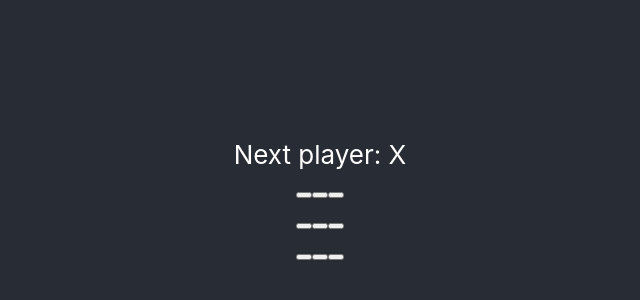
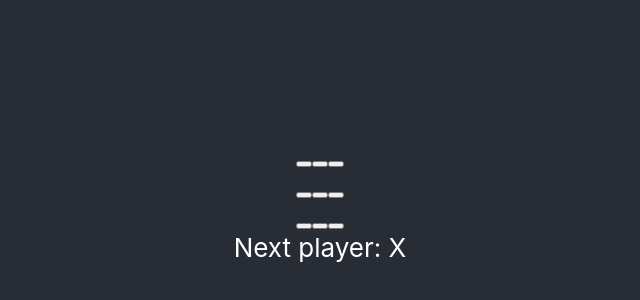
Before and after one commit to okojomoeko/react-tutorial, a React (Create React App) app: page / in a window 1280 px wide. Shown: the part 186-486 px from the top of the page, without its empty margins (320-960 px from the left). Built offline with nearby package versions, Linux system fonts and the light colour scheme.

Commit message:
Lifting State Up, Again

```diff
--- a/src/components/Board.tsx
+++ b/src/components/Board.tsx
@@ -2,35 +2,17 @@ import React from 'react'
 import Square from './Square';
 import calculateWinner from '../controller/calculateWinner'
 
-export default function Board() {
-  const [squares, setSquares] = React.useState(Array(9).fill(null));
-  const [xIsNext, setIsNext] = React.useState(true);
+export default function Board(props: any) {
+
 
   function renderSquare(i: number) {
-    return <Square value={squares[i]} onClick={() => handleClick(i)}></Square>
+    return <Square value={props.squares[i]} onClick={() => props.onClick(i)}></Square>
   }
 
-  function handleClick(i: number) {
-    const _squares = squares.slice();
-    if (calculateWinner(squares) || squares[i]) {
-      return;
-    }
-    _squares[i] = xIsNext ? 'X' : 'O';
-    setSquares(_squares);
-    setIsNext(!xIsNext);
-  }
 
-  const winner = calculateWinner(squares);
-  let status;
-  if (winner) {
-    status = 'Winner: ' + winner;
-  } else {
-    status = 'Next player: ' + (xIsNext ? 'X' : 'O');
-  }
 
   return (
     <div>
-      <div className="status">{status}</div>
       <div className="board-row">
         {renderSquare(0)}
         {renderSquare(1)}
--- a/src/components/Game.tsx
+++ b/src/components/Game.tsx
@@ -1,15 +1,43 @@
 import React from 'react';
 import Board from './Board';
+import calculateWinner from '../controller/calculateWinner'
 
 
 export default function Game() {
+  const [xIsNext, setIsNext] = React.useState(true);
+  const [history, setHistory] = React.useState([{ squares: Array(9).fill(null) }]);
+
+  function handleClick(i: number) {
+    const _history = history;
+    const current = _history[_history.length - 1];
+    const squares = current.squares.slice();
+    if (calculateWinner(squares) || squares[i]) {
+      return;
+    }
+    squares[i] = xIsNext ? 'X' : 'O';
+    setHistory([...history, { squares: squares }]);
+    setIsNext(!xIsNext);
+
+
+  }
+
+
+  const _history = history;
+  const current = _history[_history.length - 1];
+  const winner = calculateWinner(current.squares);
+  let status;
+  if (winner) {
+    status = 'Winner: ' + winner;
+  } else {
+    status = 'Next player: ' + (xIsNext ? 'X' : 'O');
+  }
   return (
     <div className="game">
       <div className="game-board">
-        <Board />
+        <Board squares={current.squares} onClick={(i: number) => { handleClick(i) }} />
       </div>
       <div className="game-info">
-        <div>{/* status */}</div>
+        <div>{status}</div>
         <ol>{/* TODO */}</ol>
       </div>
     </div>
```
